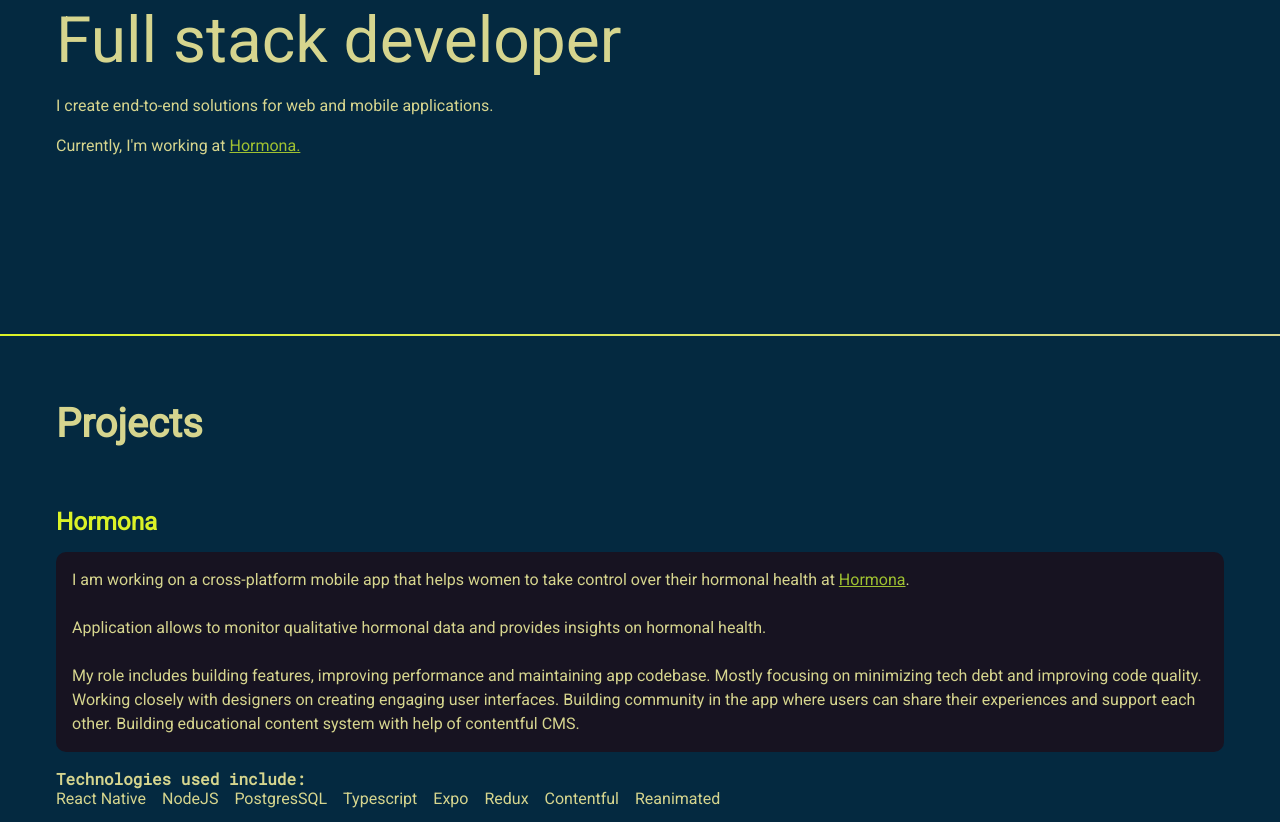
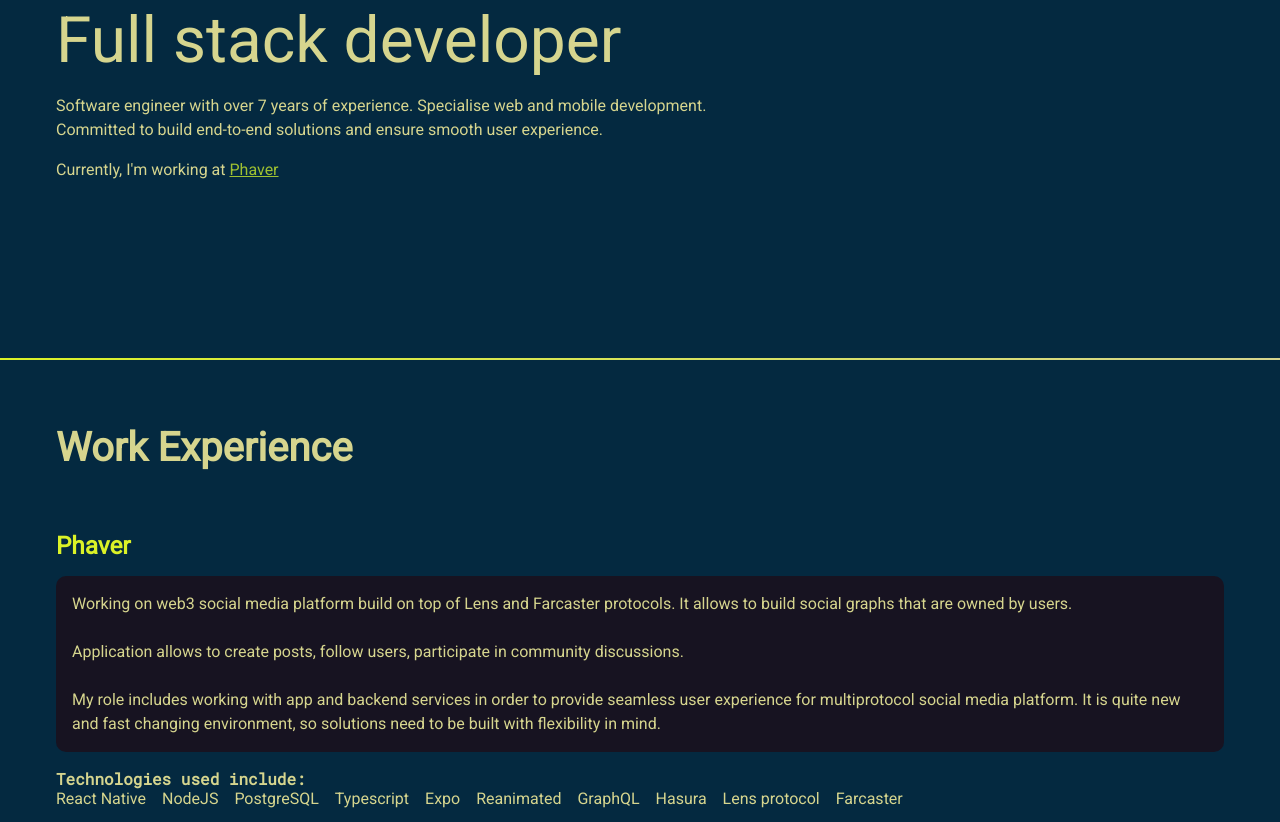
Before and after one commit to IO89/ivan.osipov.github.io, a plain HTML site: page index.html in a window 1280 px wide. Shown: the part 278-1100 px from the top of the page. Drawn offline with Linux system fonts and the light colour scheme.

Commit message:
feat: update resume

```diff
--- a/index.html
+++ b/index.html
@@ -43,19 +43,44 @@
     <section id="intro">
         <p class="name">Hi, my name is <span>Ivan Osipov</span></p>
         <h2>Full stack developer</h2>
-        <p>I create end-to-end solutions for web and mobile applications.</p>
-        <p>Currently, I'm working at <a href="https://www.hormona.io/"
-                target="_blank">Hormona.</a></p>
+        <p>Software engineer with over 7 years of experience. Specialise web and mobile development.
+            <br>
+            Committed to build end-to-end solutions and ensure smooth user experience.</p>
+        <p>Currently, I'm working at <a href="https://phaver.com/"
+                target="_blank">Phaver</a></p>
     </section>
 
     <div class="gradient"></div>
 
     <section id="projects">
-        <h2>Projects</h2>
+        <h2>Work Experience</h2>
         <article>
+            <h3>Phaver</h3>
+            <p class="blackbox">
+                Working on web3 social media platform build on top of Lens and Farcaster protocols. It allows to build social graphs that are owned by users.
+                <br>
+                <br>
+                Application allows to create posts, follow users, participate in community discussions.
+                <br>
+                <br>
+                My role includes working with app and backend services in order to provide seamless user experience for multiprotocol social media platform. It is quite new and fast changing environment, so solutions need to be built with flexibility in mind.
+            </p>
+            <h4>Technologies used include:</h4>
+            <ul>
+                <li>React Native</li>
+                <li>NodeJS</li>
+                <li>PostgreSQL</li>
+                <li>Typescript</li>
+                <li>Expo</li>
+                <li>Reanimated</li>
+                <li>GraphQL</li>
+                <li>Hasura</li>
+                <li>Lens protocol</li>
+                <li>Farcaster </li>
+            </ul>
         <h3>Hormona</h3>
             <p class="blackbox">
-                I am working on a cross-platform mobile app that helps women to take control over their hormonal health at <a href="https://www.hormona.io/" target="_blank">Hormona</a>.
+                I was working on a cross-platform mobile app that helps women to take control over their hormonal health at <a href="https://www.hormona.io/" target="_blank">Hormona</a>.
                 <br>
                 <br>
                 Application allows to monitor qualitative hormonal data and provides insights on hormonal health.
@@ -69,7 +94,7 @@
             <ul>
                 <li>React Native</li>
                 <li>NodeJS</li>
-                <li>PostgresSQL</li>
+                <li>postgreSQL</li>
                 <li>Typescript</li>
                 <li>Expo</li>
                 <li>Redux</li>
@@ -92,7 +117,7 @@
         <ul>
             <li>React Native</li>
             <li>NodeJS</li>
-            <li>PostgresSQL</li>
+            <li>postgreSQL</li>
             <li>Typescript</li>
             <li>GraphQL</li>
             <li>Realm</li>
```
